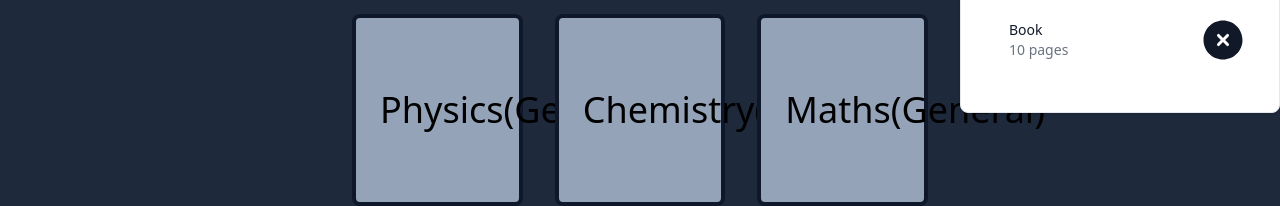
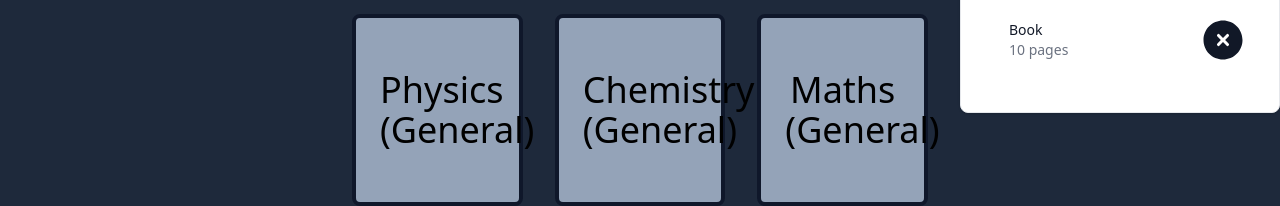
Before and after one commit to Prafyl/ASPB, a Next.js app: page / in a window 1280 px wide. Shown: the part 570-776 px from the top of the page. Built offline with nearby package versions, Linux system fonts and the light colour scheme; no server answers.

Commit message:
fixed a UI bug

```diff
--- a/src/components/Dashboard/Main.js
+++ b/src/components/Dashboard/Main.js
@@ -37,17 +37,20 @@ const Main = () => {
         </div>
         <div className="flex flex-col align-items justify-center p-6 m-4 h-48 rounded-lg bg-slate-400 text-4xl border-4 border-slate-900">
           <Link href="/questions/physicsG/1">
-            <p className="">Physics(General)</p>
+            <p className="">Physics</p>
+            <p className="">(General)</p>
           </Link>
         </div>
         <div className="flex flex-col align-items justify-center p-6 m-4 h-48 rounded-lg bg-slate-400 text-4xl border-4 border-slate-900 ">
           <Link href="/questions/chemistryG/1">
-            <p className="">Chemistry(General)</p>
+            <p className="">Chemistry</p>
+            <p className="">(General)</p>
           </Link>
         </div>
-        <div className="flex flex-col align-items justify-center p-6 m-4 h-48 rounded-lg bg-slate-400 text-4xl border-4 border-slate-900">
+        <div className="flex flex-col align-items justify-center p-6 m-4 rounded-lg bg-slate-400 text-4xl border-4 border-slate-900">
           <Link href="/questions/MathsG/1">
-            <p className="">Maths(General)</p>
+            <p className="">Maths</p>
+            <p className="">(General)</p>
           </Link>
         </div>
       </div>
```
